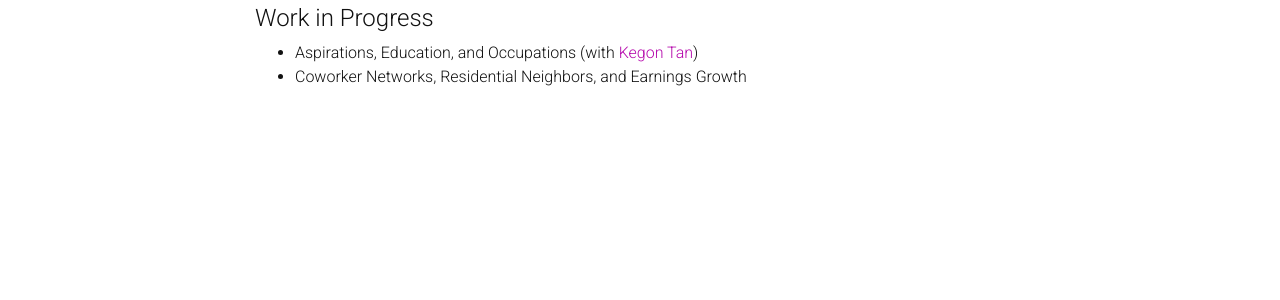
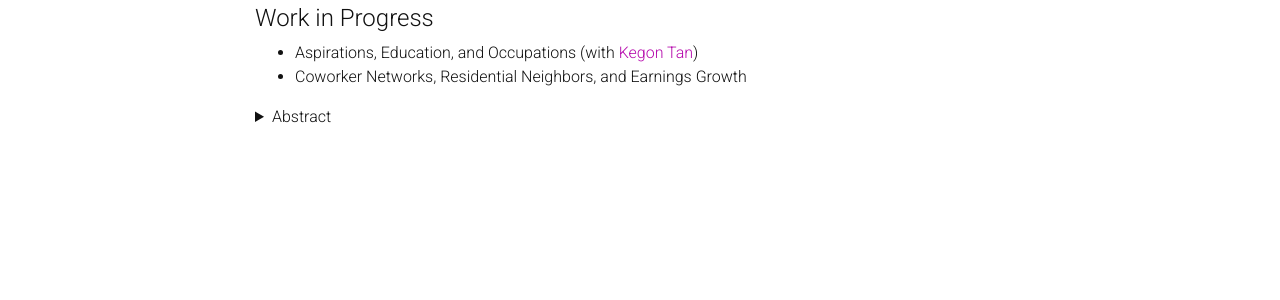
Before and after one commit to alexisorellana/alexisorellana.github.io, a Jekyll site: the page built from _pages/research.md, in a window 1280 px wide. Shown: the part 337-637 px from the top of the page. Built offline with Jekyll 4.4.1, drawn with Linux system fonts in a browser that asks for light colours; nearby versions of some CDN libraries; a style sheet for code colours, icons or effects is not loaded.

Commit message:
update ref

```diff
--- a/_pages/research.md
+++ b/_pages/research.md
@@ -22,3 +22,10 @@ nav: true
 
 <li> Coworker Networks, Residential Neighbors, and Earnings Growth </li>
 </ul>
+
+<details>
+<summary>Abstract</summary>
+
+AAA
+
+</details>
```
